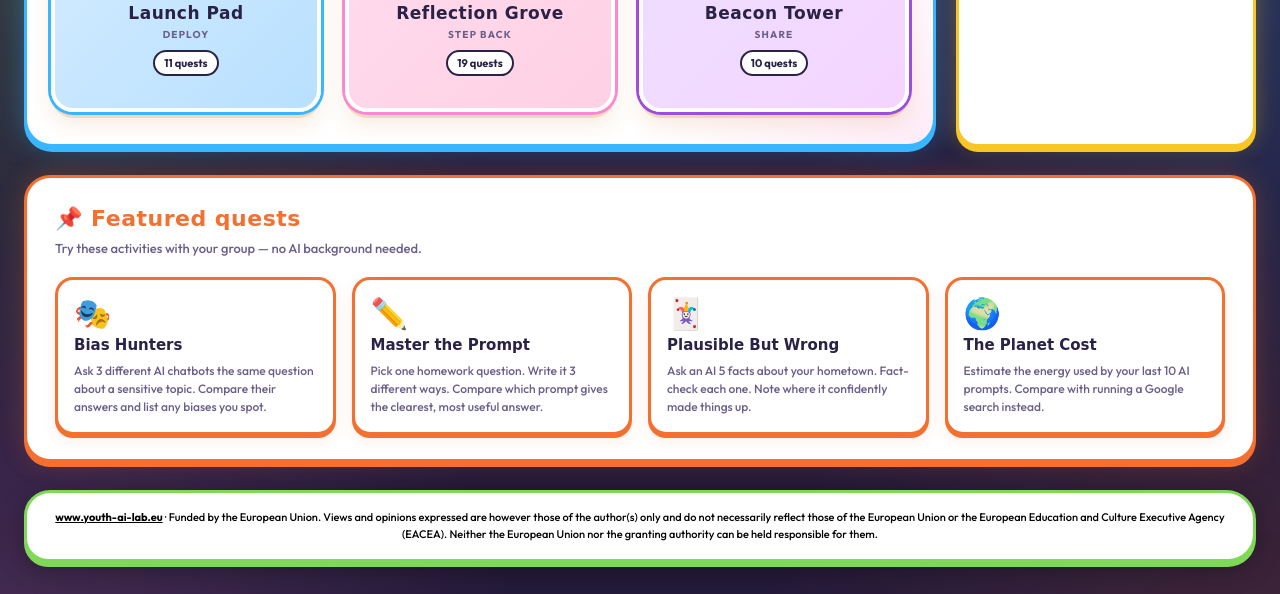
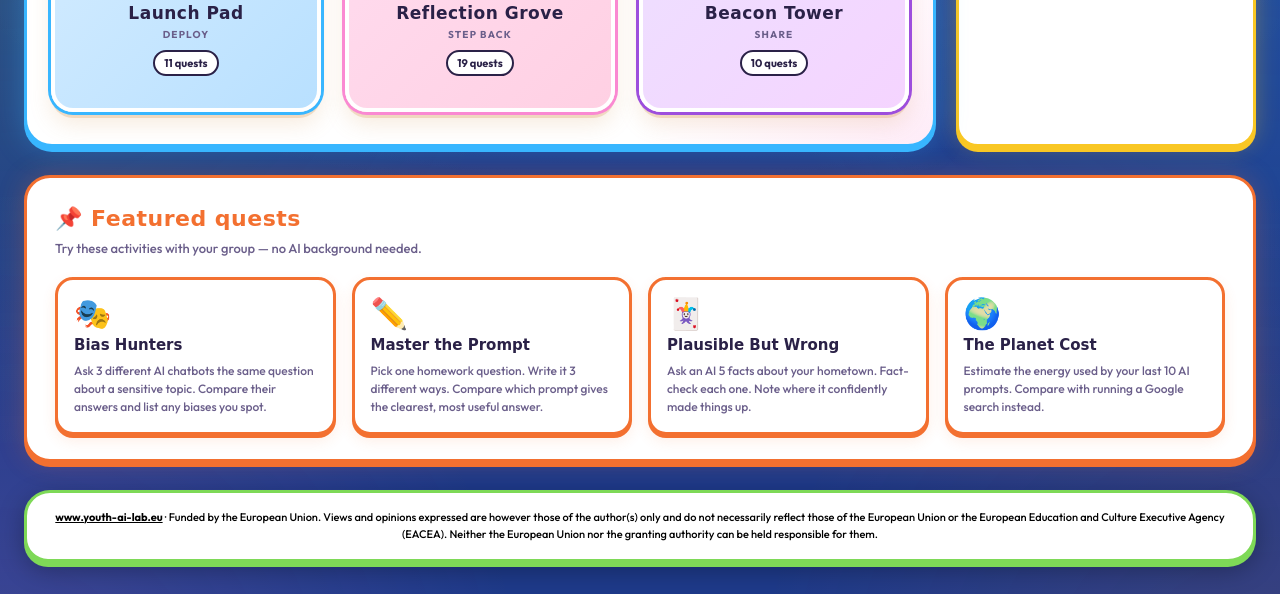
Before and after one commit to Youth-AI-Lab/skill-tree, a plain HTML site: page index.html in a window 1280 px wide. Shown: the part 880-1474 px from the top of the page. Drawn offline with Linux system fonts and the light colour scheme; a web font is replaced by a local one.

Commit message:
Body bg matches title in deep royal blue for cohesion

```diff
--- a/index.html
+++ b/index.html
@@ -56,13 +56,13 @@
 
   body {
     font-family: 'Ambiguity', 'Outfit', 'Quicksand', -apple-system, BlinkMacSystemFont, sans-serif;
-    background-color: #241a3a;
+    background-color: #1e3a8a;
     background-image:
       radial-gradient(ellipse 80% 50% at 50% 0%, rgba(255, 255, 255, 0.08), transparent 70%),
-      radial-gradient(circle at 0% 0%, rgba(126, 217, 87, 0.18), transparent 35%),
+      radial-gradient(circle at 0% 0%, rgba(126, 217, 87, 0.16), transparent 35%),
       radial-gradient(circle at 100% 0%, rgba(56, 182, 255, 0.18), transparent 35%),
-      radial-gradient(circle at 100% 100%, rgba(243, 112, 48, 0.15), transparent 35%),
-      radial-gradient(circle at 0% 100%, rgba(250, 137, 210, 0.18), transparent 35%);
+      radial-gradient(circle at 100% 100%, rgba(243, 112, 48, 0.14), transparent 35%),
+      radial-gradient(circle at 0% 100%, rgba(250, 137, 210, 0.16), transparent 35%);
     background-attachment: fixed;
     color: var(--text);
     min-height: 100vh;
```
